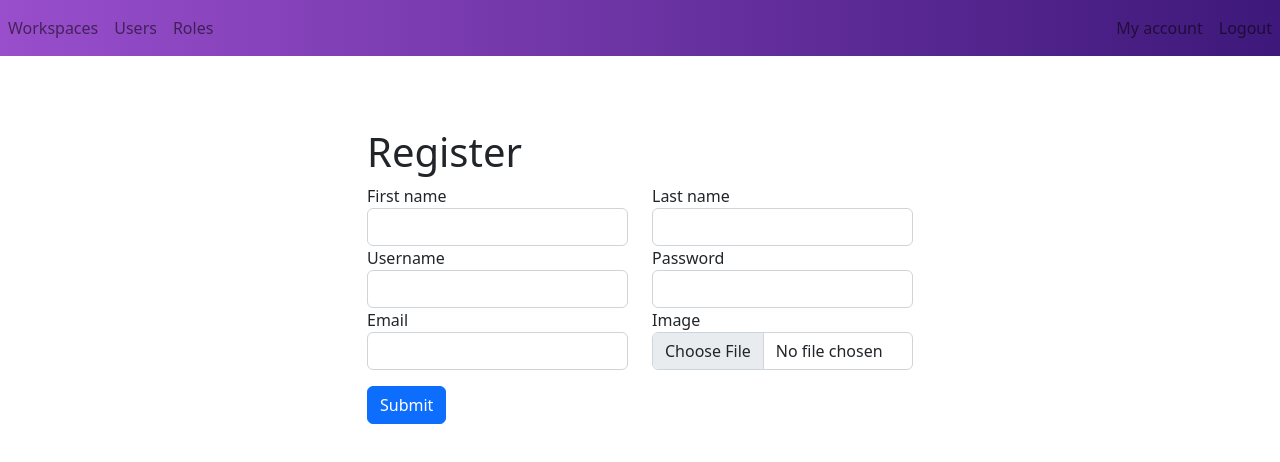
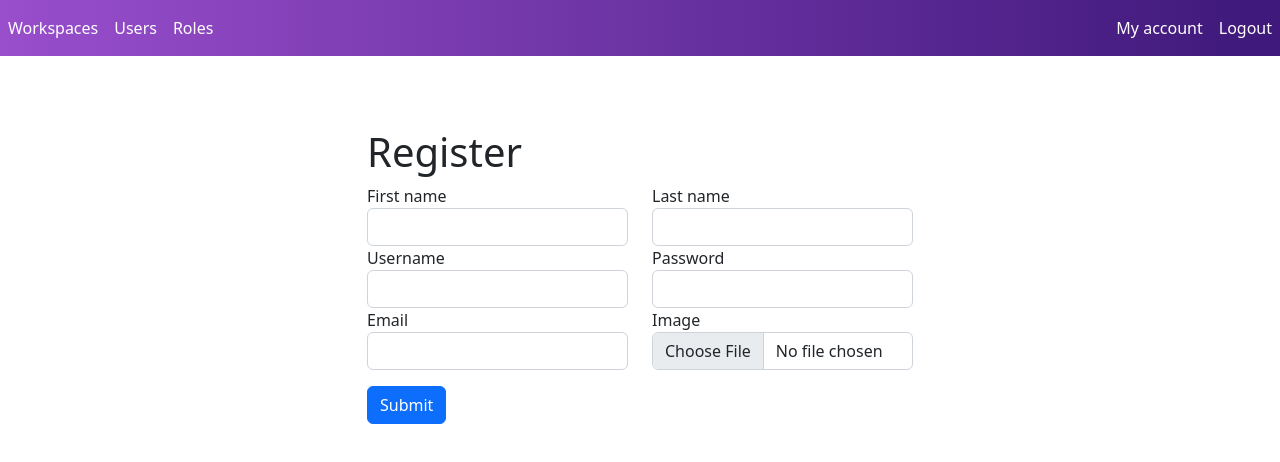
Before and after one commit to BorjanCrvenkov/INSSOK-Kanban-FND, a React (Create React App) app: page /register in a window 1280 px wide. Shown: the top 462 px of the page. Built offline with nearby package versions, Linux system fonts and the light colour scheme; sample sign-in values are in the browser's storage; the HTML template or start-up script is replaced by a standard one.

Commit message:
Updated User page, added border around board form, minor updates

```diff
--- a/src/Components/Board/Board.js
+++ b/src/Components/Board/Board.js
@@ -67,9 +67,9 @@ class Board extends React.Component {
                     <div style={{ display: 'flex', flexDirection: 'column', alignItems: 'center' }}>
                         <p style={{ textAlign: 'center' }}>Loading board...</p>
                     </div>
-                    <div style={{ display: 'flex', justifyContent: 'center' }}>
-                        <SpinningCircles width="50" height="50" fill="#3E187A" />
-                    </div>
+                <div style={{ display: 'flex', justifyContent: 'center' }}>
+                    <SpinningCircles width="50" height="50" fill="#3E187A" />
+                </div>
             </div>
             )
         }
@@ -79,7 +79,7 @@ class Board extends React.Component {
                 <div className="mt-4 mb-4" style={{ border: "0px solid red", padding: "5px", display: "inline-block" }}>
                     <label>Filter by user</label>
                     <div className="icon-select" style={{ border: "0px solid green", padding: "5px", display: "flex" }}>
-                        <svg xmlns="http://www.w3.org/2000/svg" width="30" height="30" fill="currentColor" className="bi bi-funnel" viewBox="0 0 16 16" style={{ border: "0px solid #000", padding: "2px" }}>
+                        <svg xmlns="http://www.w3.org/2000/svg" width="30" height="30" fill="currentColor" className="bi bi-funnel" viewBox="0 0 16 16" style={{ border: "0px solid #000", padding: "0px" }}>
                             <path d="M1.5 1.5A.5.5 0 0 1 2 1h12a.5.5 0 0 1 .5.5v2a.5.5 0 0 1-.128.334L10 8.692V13.5a.5.5 0 0 1-.342.474l-3 1A.5.5 0 0 1 6 14.5V8.692L1.628 3.834A.5.5 0 0 1 1.5 3.5v-2zm1 .5v1.308l4.372 4.858A.5.5 0 0 1 7 8.5v5.306l2-.666V8.5a.5.5 0 0 1 .128-.334L13.5 3.308V2h-11z" />
                         </svg>
                         <select className="form-select" id="assigneeFilter"
--- a/src/Components/Board/BoardForm.js
+++ b/src/Components/Board/BoardForm.js
@@ -125,41 +125,72 @@ class BoardForm extends React.Component {
         return (
             <div className="container">
               <div className="row justify-content-center">
-                    <div className="col-lg-8">
+                <div className="col-lg-8" style={{ border: "2px solid #3E187A", borderRadius: "5px" }}>
                   {heading}
                   <form onSubmit={this.onSubmitForm}>
                     <div className="form-group">
                       <label htmlFor="name">Name</label>
-                                <input type="text" name="name" value={this.state.name} onChange={this.onInputchange}
-                                       className="form-control" id="name"/>
+                      <input
+                        type="text"
+                        name="name"
+                        value={this.state.name}
+                        onChange={this.onInputchange}
+                        className="form-control"
+                        id="name"
+                      />
                     </div>
                     <div className="form-group">
                       <label htmlFor="description">Description</label>
-                                <input type="text" name="description" value={this.state.description}
-                                       onChange={this.onInputchange} className="form-control" id="description"/>
+                      <input
+                        type="text"
+                        name="description"
+                        value={this.state.description}
+                        onChange={this.onInputchange}
+                        className="form-control"
+                        id="description"
+                      />
                     </div>
                     <div className="form-group">
                       <label htmlFor="workspace_id">Workspace</label>
-                                <select name="workspace_id" onChange={this.onInputchange} defaultValue={workspace_id}
-                                        className="form-select" id="workspace_id">
+                      <select
+                        name="workspace_id"
+                        onChange={this.onInputchange}
+                        defaultValue={workspace_id}
+                        className="form-select"
+                        id="workspace_id"
+                      >
                         <option></option>
                         {workspaces.map(function (workspace, key) {
-                                        return <option value={workspace.id}>{workspace.name}</option>
+                          return (
+                            <option value={workspace.id} key={key}>
+                              {workspace.name}
+                            </option>
+                          );
                         })}
                       </select>
                     </div>
                     <div className="form-group">
                       <label htmlFor="task_prefix">Task Prefix</label>
-                                <input type="text" name="task_prefix" value={this.state.task_prefix}
-                                       onChange={this.onInputchange} className="form-control" id="task_prefix"/>
+                      <input
+                        type="text"
+                        name="task_prefix"
+                        value={this.state.task_prefix}
+                        onChange={this.onInputchange}
+                        className="form-control"
+                        id="task_prefix"
+                      />
                     </div>
 
                     <button className="btn btn-primary mt-3">Submit</button>
                   </form>
+                  <br></br>
                 </div>
               </div>
             </div>
           );
+
+
+
     }
 
 }
--- a/src/Components/Header/Header.js
+++ b/src/Components/Header/Header.js
@@ -8,33 +8,34 @@ const Header = () => {
           <div className="collapse navbar-collapse" id="navbarNavAltMarkup">
             {localStorage.getItem('token') != null && (
               <div className="navbar-nav ml-auto">
-                <Link to={"/workspaces"} className="nav-item nav-link">Workspaces</Link>
+                <Link to={"/workspaces"} className="nav-item nav-link" style={{ color: '#ffffff' }}>Workspaces</Link>
                 {localStorage.getItem('is_admin_role') && (
-                  <Link to={"/users"} className="nav-item nav-link">Users</Link>
+                  <Link to={"/users"} className="nav-item nav-link" style={{ color: '#ffffff' }}>Users</Link>
                 )}
                 {localStorage.getItem('is_admin_role') && (
-                  <Link to={"/roles"} className="nav-item nav-link">Roles</Link>
+                  <Link to={"/roles"} className="nav-item nav-link" style={{ color: '#ffffff' }}>Roles</Link>
                 )}
               </div>
             )}
             <div className="navbar-nav ms-auto">
               {localStorage.getItem('token') == null && (
-                <Link to={"/login"} className="nav-item nav-link">Log in</Link>
+                <Link to={"/login"} className="nav-item nav-link" style={{ color: '#ffffff' }}>Log in</Link>
               )}
               {localStorage.getItem('token') == null && (
-                <Link to={"/register"} className="nav-item nav-link">Register</Link>
+                <Link to={"/register"} className="nav-item nav-link" style={{ color: '#ffffff' }}>Register</Link>
               )}
               {localStorage.getItem('token') != null && (
-                <Link to={"/me"} className="nav-item nav-link">My account</Link>
+                <Link to={"/me"} className="nav-item nav-link" style={{ color: '#ffffff' }}>My account</Link>
               )}
               {localStorage.getItem('token') != null && (
-                <Link to={"/logout"} className="nav-item nav-link">Logout</Link>
+                <Link to={"/logout"} className="nav-item nav-link" style={{ color: '#ffffff' }}>Logout</Link>
               )}
             </div>
           </div>
         </nav>
         <br></br>
       </header>
+
     );
   };
 
--- a/src/Components/User/User.js
+++ b/src/Components/User/User.js
@@ -55,15 +55,27 @@ class User extends React.Component {
         const link = this.getEditOrAddLink(user);
 
         return (
-            <div className="card m-3" style={{width: '25rem'}}>
-                <img className="card-img-top" src={user['image_link']}/>
-                <div className="card-body d-flex flex-column ">
-                    <h5 className="card-title">{user['first_name']} {user['last_name']}</h5>
-                    <p className="card-text">{user['email']}</p>
-                    <a href={`/users/edit/${user.id}`} className="btn btn-primary mt-auto">Edit user</a>
+            <div className="container">
+              <div className="row justify-content-center">
+                <div className="col-lg-8">
+                  <div className="profile-card" style={{ border: "0px solid blue", width: "100%" }}>
+                    <div className="profile-image" style={{ border: "0px solid red" }}>
+                      <img src={user['image_link']} alt="Profile Image" style={{ width: "300px", height: "300px" }} />
+                    </div>
+                    <div className="profile-details" style={{ border: "0px solid green" }}>
+                      <h2 style={{ border: "0px solid yellow" }}>{user['first_name']} {user['last_name']}</h2>
+                      <p style={{ border: "0px solid orange" }}>{user['email']}</p>
+                    </div>
+                    <div className="profile-actions" style={{ border: "0px solid purple" }}>
+                      <a href={`/users/edit/${user.id}`} className="btn btn-primary" style={{ border: "0px solid pink" }}>Edit User</a>
+                    </div>
+                  </div>
                 </div>
+              </div>
             </div>
-        );
+          );
+
+
     }
 
     getEditOrAddLink(user) {
```
Lines whose indentation alone changed are shown as unchanged.
